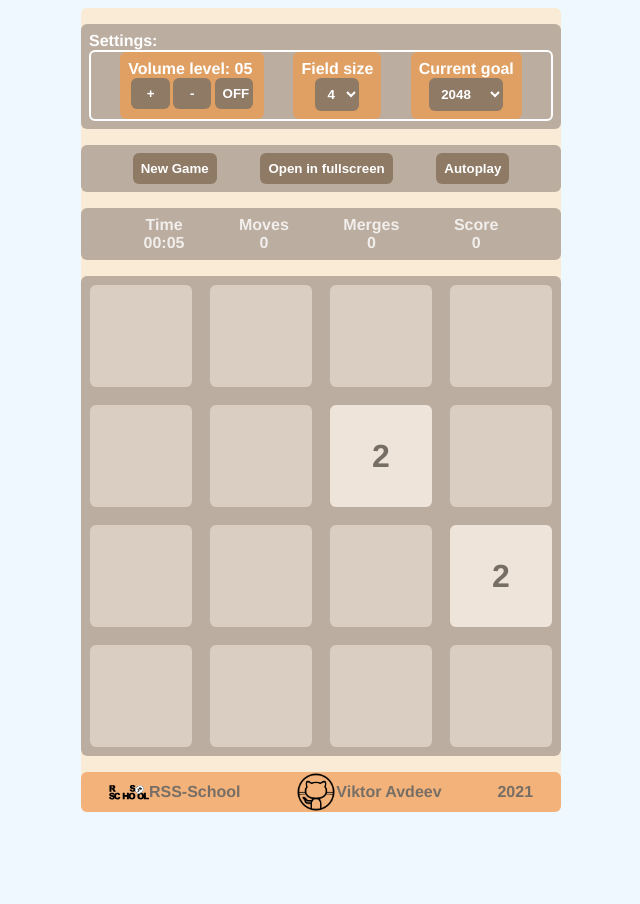
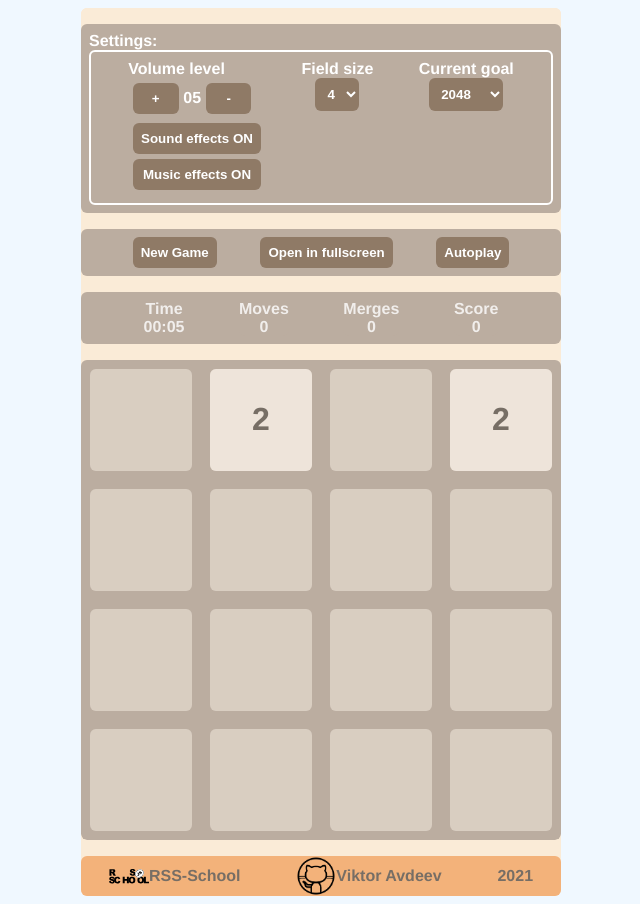
Before and after one commit to thrvrce/react-game, a React (Create React App) app: page / in a window 1280 px wide. Shown: the whole page, without its empty margins (319-959 px from the left). Before the commit the page ends 820 px from the top, so only its background shows below. Built offline with nearby package versions, Linux system fonts and the light colour scheme; no server answers.

Commit message:
fead: add music, change save-load functions, css changes

```diff
--- a/src/components/GameField.tsx
+++ b/src/components/GameField.tsx
@@ -16,6 +16,7 @@
 import noChange from '../sounds/noChange.flac'
 import loose from '../sounds/loose.mp3'
 import victory from '../sounds/victory.wav'
+import music from '../sounds/music.mp3'
 
 
 const directions: string[] = [transitionUp,	transitionDown,	transitionLeft,	transitionRight]
@@ -197,8 +198,8 @@
   return savedGame ? JSON.parse(savedGame) : [];
 }
 
-function saveGame (gameCells:gameCell[], score:number, cellMerges: number, movedCells:number, gameTime:number, volume:number, fieldSize: number, gameStartTime: string, goal: number) {
-  const gameToSave = { gameCells, score, cellMerges, movedCells, gameTime,volume, fieldSize, gameStartTime, goal};
+function saveGame (gameCells:gameCell[], score:number, cellMerges: number, movedCells:number, gameTime:number, volume:number, fieldSize: number, gameStartTime: string, goal: number, isEffectVolumeMuted:boolean, ismusicVolumeMuted: boolean, efectsVolume:number, musicVolume:number) {
+  const gameToSave = { gameCells, score, cellMerges, movedCells, gameTime,volume, fieldSize, gameStartTime, goal, isEffectVolumeMuted, ismusicVolumeMuted, efectsVolume, musicVolume};
   const arrayOfSavedGames = getSavedGames();
 
   if (arrayOfSavedGames.length > 9) {
@@ -209,35 +210,57 @@
   localStorage.setItem(saved2048GamesLC, JSON.stringify(arrayOfSavedGames));
 }
 
-function getInitialState() {
-  let gameCells:gameCell[], score:number, cellMerges: number, movedCells:number, gameTime:number, volume:number, fieldSize: number, gameStartTime: string, goal:number;
-  const arrayOfSavedGames = getSavedGames();
+// function getInitialState() {
+//   let gameCells:gameCell[], score:number, cellMerges: number, movedCells:number, gameTime:number, volume:number, fieldSize: number, gameStartTime: string, goal:number, isEffectVolumeMuted: boolean, ismusicVolumeMuted: boolean, efectsVolume:number, musicVolume:number;
+//   const arrayOfSavedGames = getSavedGames();
 
-  if (arrayOfSavedGames.length === 0) {
-    gameCells = generateNewGame();
-    volume = gameTime = movedCells = cellMerges = score = 0 ;
-    gameStartTime = new Date().toISOString();
-		fieldSize = 4;
-		goal = 2048;
-  } else {
-    gameCells     = arrayOfSavedGames[0].gameCells
-    score      		= arrayOfSavedGames[0].score
-    cellMerges    = arrayOfSavedGames[0].cellMerges
-    movedCells    = arrayOfSavedGames[0].movedCells
-    gameTime      = arrayOfSavedGames[0].gameTime
-    volume      	= arrayOfSavedGames[0].volume
-    fieldSize     = arrayOfSavedGames[0].fieldSize
-    gameStartTime = arrayOfSavedGames[0].gameStartTime
-		goal					= arrayOfSavedGames[0].goal;
-  }
-  return {gameCells, score, cellMerges, movedCells, gameTime, volume, fieldSize, gameStartTime, goal}
-}
-const getinitVolumeLevel = ()=> {
+//   if (arrayOfSavedGames.length === 0) {
+//     gameCells = generateNewGame();
+//     musicVolume = efectsVolume = volume = gameTime = movedCells = cellMerges = score = 0 ;
+//     gameStartTime = new Date().toISOString();
+// 		fieldSize = 4;
+// 		goal = 2048;
+// 		isEffectVolumeMuted = ismusicVolumeMuted = false;
+//   } else {
+//     gameCells     = arrayOfSavedGames[0].gameCells
+//     score      		= arrayOfSavedGames[0].score
+//     cellMerges    = arrayOfSavedGames[0].cellMerges
+//     movedCells    = arrayOfSavedGames[0].movedCells
+//     gameTime      = arrayOfSavedGames[0].gameTime
+//     volume      	= arrayOfSavedGames[0].volume
+//     fieldSize     = arrayOfSavedGames[0].fieldSize
+//     gameStartTime = arrayOfSavedGames[0].gameStartTime
+// 		goal					= arrayOfSavedGames[0].goal;
+// 		isEffectVolumeMuted = arrayOfSavedGames[0].isEffectVolumeMuted;
+// 		ismusicVolumeMuted = arrayOfSavedGames[0].ismusicVolumeMuted
+// 		efectsVolume = arrayOfSavedGames[0].efectsVolume
+// 		musicVolume = arrayOfSavedGames[0].musicVolume
+//   }
+//   return {gameCells, score, cellMerges, movedCells, gameTime, volume, fieldSize, gameStartTime, goal, isEffectVolumeMuted, ismusicVolumeMuted, efectsVolume, musicVolume}
+// }
+const getinitVolumeLevel = (type: string)=> {
 	const arrayOfSavedGames = getSavedGames();
 	if (arrayOfSavedGames.length === 0) {
-    return 0.5;
+    switch(type){
+			case 'gameStartTime': return new Date().toISOString();
+			case 'score' :
+			case 'cellMerges' :
+			case 'movedCells':
+			case 'gameTime' : return 0;
+
+			case 'fieldSize': return 4;
+			case 'gameCells': return generateNewGame();
+			case 'goal': return 2048;
+
+			case 'musicVolume' :
+			case 'efectsVolume' :
+			case 'volume' : return 0.5;
+
+			case 'isEffectVolumeMuted':
+			case 	'ismusicVolumeMuted': return false;
+		}
   } else {
-    return  arrayOfSavedGames[0].volume
+    return  arrayOfSavedGames[0][type];
   }
 }
 
@@ -245,31 +268,49 @@
 	return arr.findIndex( (cell) => cell.curValue === value ) !== -1;
 }
 export default function GameField() {
-  const [gameStartTime, setgameStartTime] = React.useState('')
-  const [score				, setscore] = React.useState(0);
-  const [cellMerges		, setcellMerges] = React.useState(0);
-  const [movedCells		, setmovedCells] = React.useState(0);
-  const [gameTime			, setgameTime] = React.useState(0);
-  const [fieldSize		, setfieldSize] = React.useState(4)
-  const [gameCells		, setGameCells] = React.useState(generateNewGame())
+  const [gameStartTime, setgameStartTime] = React.useState(getinitVolumeLevel('gameStartTime'))
+  const [score				, setscore] = React.useState(getinitVolumeLevel('score'));
+  const [cellMerges		, setcellMerges] = React.useState(getinitVolumeLevel('cellMerges'));
+  const [movedCells		, setmovedCells] = React.useState(getinitVolumeLevel('movedCells'));
+  const [gameTime			, setgameTime] = React.useState(getinitVolumeLevel('gameTime'));
+  const [fieldSize		, setfieldSize] = React.useState(getinitVolumeLevel('fieldSize'))
+  const [gameCells		, setGameCells] = React.useState(getinitVolumeLevel('gameCells'))
   const [fullScreenButtonValue, setfullScreenButtonValue] = React.useState<string>('Open in fullscreen');
   let [isCellAppearance, setisCellAppearance] = React.useState(true);
   let [transitionDirection, settransitionDirection] = React.useState('');
 	const [isAutoplay, setisAutoplay] = React.useState(false);
 	const [isShowMessage, setisShowMessage] = React.useState(false);
-	const [goal, setgoal] = React.useState(0);
+	const [goal, setgoal] = React.useState(getinitVolumeLevel('goal'));
 	const [message, setmessage] = React.useState('');
   let cancalculateCelsNewState = React.useRef(false);
   let gameWStatAndCanvasWrapper = React.useRef<HTMLDivElement>(null);
 
 
-  const [volume, setvolume] = React.useState(getinitVolumeLevel())
-  const [pointsSound] = useSound(points, {volume});
-  const [moveSound] = useSound(move, {volume});
-  const [clickSound] = useSound(click, {volume});
-  const [noChangeSound] = useSound(noChange, {volume});
-	const [looseSound] = useSound(loose, {volume});
-	const [victorySound] = useSound(victory, {volume});
+  const [volume, setVolume] = React.useState(getinitVolumeLevel('volume'))
+	const [efectsVolume, setfectsVolume] = React.useState(getinitVolumeLevel('efectsVolume'))
+	const [musicVolume, setmusicVolume] = React.useState(getinitVolumeLevel('musicVolume'))
+	const [isEffectVolumeMuted, setisEffectVolumeMuted] = React.useState(getinitVolumeLevel('isEffectVolumeMuted'))//todo load
+	const [ismusicVolumeMuted, setismusicVolumeMuted] = React.useState(getinitVolumeLevel('ismusicVolumeMuted'))//todo load
+  const [pointsSound] = useSound(points, {volume: efectsVolume});
+  const [moveSound] = useSound(move, {volume: efectsVolume});
+  const [clickSound] = useSound(click, {volume: efectsVolume});
+  const [noChangeSound] = useSound(noChange, {volume: efectsVolume});
+	const [looseSound] = useSound(loose, {volume: efectsVolume});
+	const [victorySound] = useSound(victory, {volume:efectsVolume});
+	const [musicSound, {isPlaying}] = useSound(music, {volume: musicVolume});
+
+	React.useEffect( ()=> {
+		if (isEffectVolumeMuted) {
+			setfectsVolume(0);
+		} else {
+			setfectsVolume(volume);
+		}
+		if (ismusicVolumeMuted) {
+			setmusicVolume(0);
+		}	else {
+			setmusicVolume(volume);
+		}
+	}, [volume, isEffectVolumeMuted, ismusicVolumeMuted])
 
   const keyDownHandler = React.useCallback((e: KeyboardEvent)=>{
     console.log(e);
@@ -282,9 +323,9 @@
         if (isArrChanged) {
           setGameCells([...newArr])
           settransitionDirection(cellTransitionDirection);
-          setscore( (curValue) => curValue + points);
-          setcellMerges( (curValue) => curValue + cellMerges);
-          setmovedCells((curValue) => curValue + movedCells);
+          setscore( (curValue:number) => curValue + points);
+          setcellMerges( (curValue:number) => curValue + cellMerges);
+          setmovedCells((curValue:number) => curValue + movedCells);
           if (points) {
             pointsSound();
           } else {
@@ -321,18 +362,26 @@
   }, [fieldSize, clickSound])
 
   React.useEffect(() => {
-    const {gameCells, score, cellMerges, movedCells, gameTime, /*volume,*/ fieldSize, gameStartTime, goal} = getInitialState();
-    setgameStartTime(gameStartTime);
-    setscore(score)
-    setcellMerges(cellMerges)
-    setmovedCells(movedCells)
-    setgameTime(gameTime)
-    setfieldSize(fieldSize)
-    setGameCells(gameCells)
-		setgoal(goal);
+    // const {gameCells, score, cellMerges, movedCells, gameTime, /*volume,*/ fieldSize, gameStartTime, goal, isEffectVolumeMuted, ismusicVolumeMuted} = getInitialState();
+    // setgameStartTime(gameStartTime);
+    // setscore(score)
+    // setcellMerges(cellMerges)
+    // setmovedCells(movedCells)
+    // setgameTime(gameTime)
+    // setfieldSize(fieldSize)
+    // setGameCells(gameCells)
+		// setgoal(goal);
+		// setisEffectVolumeMuted(isEffectVolumeMuted);
+		// setismusicVolumeMuted(ismusicVolumeMuted);
 		cancalculateCelsNewState.current = true;
-    // setvolume( volume) почему-то не устанавливало уровень звука в useEffect
+    // setVolume( volume) почему-то не устанавливало уровень звука в useEffect
   }, [])
+
+	React.useEffect( () => {
+		musicSound();
+		// setInterval(musicSound, duration ? duration : 1000)
+		// musicSound();
+	}, [musicSound, isPlaying])//isPlaying duration
 
   React.useEffect(()=>{
 		console.log('mouse event effect')
@@ -341,7 +390,7 @@
   },[keyDownHandler])
 
   React.useEffect(()=>{
-    const timeIncrementInterval = setInterval(()=> setgameTime((curTime)=> Math.floor(curTime + 1)), 1000)
+    const timeIncrementInterval = setInterval(()=> setgameTime((curTime:number)=> Math.floor(curTime + 1)), 1000)
     return () =>  clearInterval(timeIncrementInterval);
   },[gameStartTime])
 
@@ -382,7 +431,7 @@
       cell.path = 0;
       return cell;
     }));
-    saveGame (gameCells, score, cellMerges, movedCells, gameTime, volume, fieldSize, gameStartTime, goal) ;
+    saveGame (gameCells, score, cellMerges, movedCells, gameTime, volume, fieldSize, gameStartTime, goal, isEffectVolumeMuted, ismusicVolumeMuted, efectsVolume, musicVolume) ;
 		if(gameCellsHasValue(gameCells, Number(goal))) {
 			victorySound();
 			if (isAutoplay) {
@@ -427,9 +476,14 @@
     <div ref={gameWStatAndCanvasWrapper} className='GameField'>
       {/* <div ref={gameWStatAndCanvasWrapper} className='gameWStatAndCanvasWrapper'> */}
       <Message isShowMessage={isShowMessage} message={message} messageOkHandler={messageOkHandler}/>
-			<SettingsPanel volume={volume} setvolume={setvolume} fieldSize={fieldSize} fieldSizeSelecthandler={fieldSizeSelecthandler} goal={goal} goalHandler={goalHandler}/>
+			<SettingsPanel
+			volume={volume} setVolume={setVolume}
+			musicVolume={musicVolume} setmusicVolume={setmusicVolume}
+			isEffectVolumeMuted={isEffectVolumeMuted} setisEffectVolumeMuted={setisEffectVolumeMuted}
+			ismusicVolumeMuted={ismusicVolumeMuted} setismusicVolumeMuted={setismusicVolumeMuted}
+			fieldSize={fieldSize} fieldSizeSelecthandler={fieldSizeSelecthandler}
+			goal={goal} goalHandler={goalHandler}/>
       <ControlPanel newGameHAndler={newGameHAndler} toggleFullScreen={toggleFullScreen} fullScreenButtonValue={fullScreenButtonValue} autoplayHandler={autoplayHandler}/>
-
         <CurrentGameStatistics
           score={score}
           cellMerges={cellMerges}
--- a/src/components/SettingsPanel/SettingsPanel.tsx
+++ b/src/components/SettingsPanel/SettingsPanel.tsx
@@ -5,17 +5,20 @@
 	return Math.round(value * 10) / 10;
 }
 
+
 export default function SettingsPanel(props:any) {
 	return(
 		<div className='SettingsWrapper'>
 			<div className='settingsPanelName'>Settings:</div>
 			<div className='Parameters'>
-				<div className='Volume parameter'> Volume level: {insLeadZeroToTimer(normalizeValue(props.volume)   * 10) }
+				<div className='Volume parameter'> Volume level
 					<div className='settingControls'>
-						<input type='button' value='+' className='controlButton ' onClick={()=> props.setvolume( (prev:number) =>  prev < 1 ? normalizeValue(prev) + 0.1 : 1)}></input>
-						<input type='button' value='-' className='controlButton' onClick={()=> props.setvolume( (prev:number) =>  prev > 0 ? normalizeValue(prev) - 0.1 : 0)}></input>
-						<input type='button' value={`${normalizeValue(props.volume)  ?  'OFF' : 'ON'}`} className='controlButton' onClick={()=> props.setvolume( (prev:number) =>  prev ? 0 : 0.5)}></input>
+						<input type='button' value='+' className='controlButton ' onClick={()=> props.setVolume( (prev:number) =>  prev < 1 ? normalizeValue(prev) + 0.1 : 1)}></input>
+						{insLeadZeroToTimer(normalizeValue(props.volume)   * 10) }
+						<input type='button' value='-' className='controlButton' onClick={()=> props.setVolume( (prev:number) =>  prev > 0 ? normalizeValue(prev) - 0.1 : 0)}></input>
 					</div>
+					<input type='button' value={`Sound effects ${props.isEffectVolumeMuted  ?  'OFF' : 'ON'}`} className='controlButton' onClick={ ()=> props.setisEffectVolumeMuted( !props.isEffectVolumeMuted)}></input>
+					<input type='button' value={`Music effects ${props.ismusicVolumeMuted  ?  'OFF' : 'ON'}`} className='controlButton' onClick={()=> props.setismusicVolumeMuted(!props.ismusicVolumeMuted)}></input>
 				</div>
 				<div className='fieldSize parameter'> Field size
 					<div className='settingControls'>
--- a/src/index.css
+++ b/src/index.css
@@ -303,7 +303,6 @@
       -ms-user-select: none;
           user-select: none;
   border-radius: 6px;
-  background: #e0a064;
   border-radius: 6px;
   padding: 0.5rem;
 }
@@ -315,6 +314,9 @@
   -webkit-box-pack: space-evenly;
       -ms-flex-pack: space-evenly;
           justify-content: space-evenly;
+  -webkit-box-align: baseline;
+      -ms-flex-align: baseline;
+          align-items: baseline;
 }
 
 .Volume {
@@ -322,7 +324,8 @@
 }
 
 .Volume .controlButton {
-  width: 30%;
+  width: 100%;
+  margin: 0.3rem;
 }
 
 .GameField {
@@ -382,7 +385,7 @@
   position: absolute;
   top: -6rem;
   border: 2px solid white;
-  width: 20rem;
+  width: 28rem;
   z-index: 100;
   -webkit-transition: -webkit-transform 1s;
   transition: -webkit-transform 1s;
--- a/src/index.scss
+++ b/src/index.scss
@@ -175,13 +175,14 @@
 		.parameter{
 			@include standartText;
 			border-radius: $borderRadius;
-			background: #e0a064;
+			// background: #e0a064;
 			border-radius: $borderRadius;
 			padding: $stanadrtPadding;
 
 			.settingControls{
 				display: flex;
 				justify-content: space-evenly;
+				align-items: baseline;
 			}
 		}
 	}
@@ -191,7 +192,8 @@
 	width: 9rem;
 
 	.controlButton {
-		width: 30%;
+		width: 100%;
+		margin: 0.3rem;
 	}
 }
 
```
Also changed, not shown: 2 other files (tests, documents, lock files or other folders).
